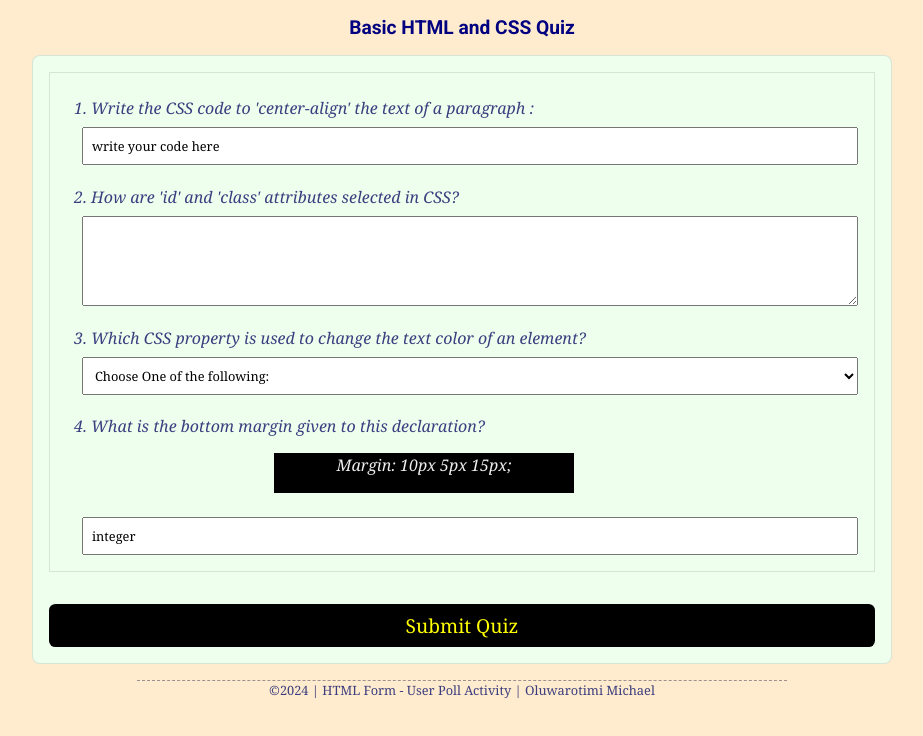
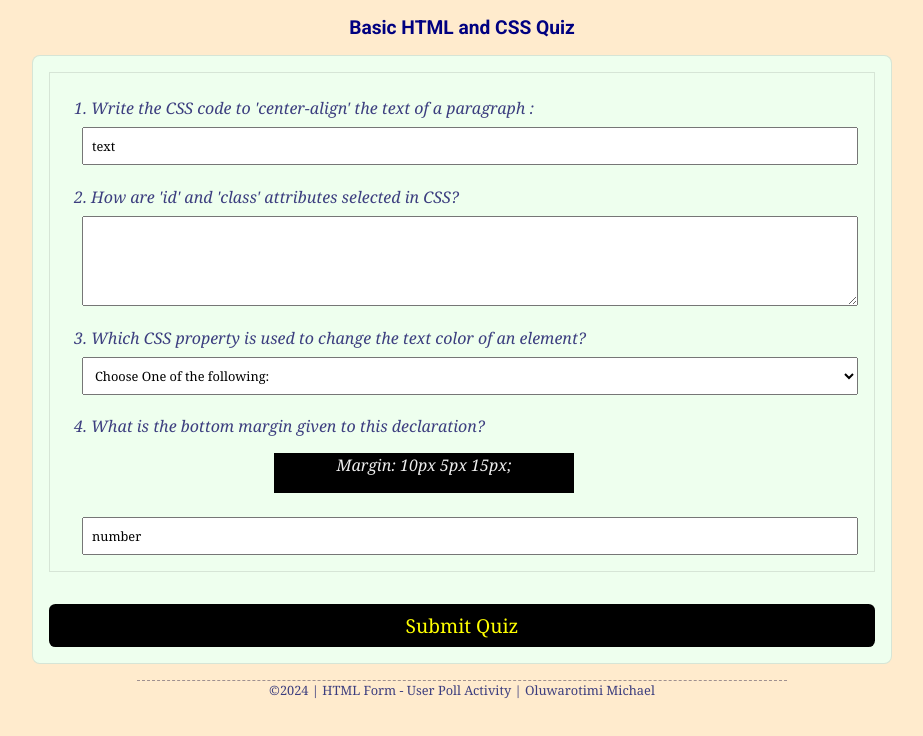
Before and after one commit to Mikerotems/wdd130, a plain HTML site: page quiz.html in a window 1280 px wide. Shown: the whole page, without its empty margins (178-1101 px from the left). Drawn offline with Linux system fonts and the light colour scheme.

Commit message:
input type

```diff
--- a/quiz.html
+++ b/quiz.html
@@ -21,7 +21,7 @@
     <form>
         <fieldset>
             <div><label for="q1">1. Write the CSS code to 'center-align' the text of a paragraph :</label>
-            <input value="write your code here" id="q1" name="q1"></div>
+            <input value="text" id="q1" name="q1"></div>
 
             <div><label for="q2">2. How are 'id' and 'class' attributes selected in CSS?</label>
             <textarea id="q2" name="q2" rows="4" placeholder=""></textarea></div>
@@ -36,7 +36,7 @@
                 </select></div>
 
             <div><label for="q4">4. What is the  bottom margin given to this declaration? <p> Margin: 10px 5px 15px;</p></label>
-                <input value="integer" id="q4" name="q4"></div>
+                <input value="number" id="q4" name="q4"></div>
         </fieldset>
         <button type="submit"> Submit Quiz</button>
     </form>
```
